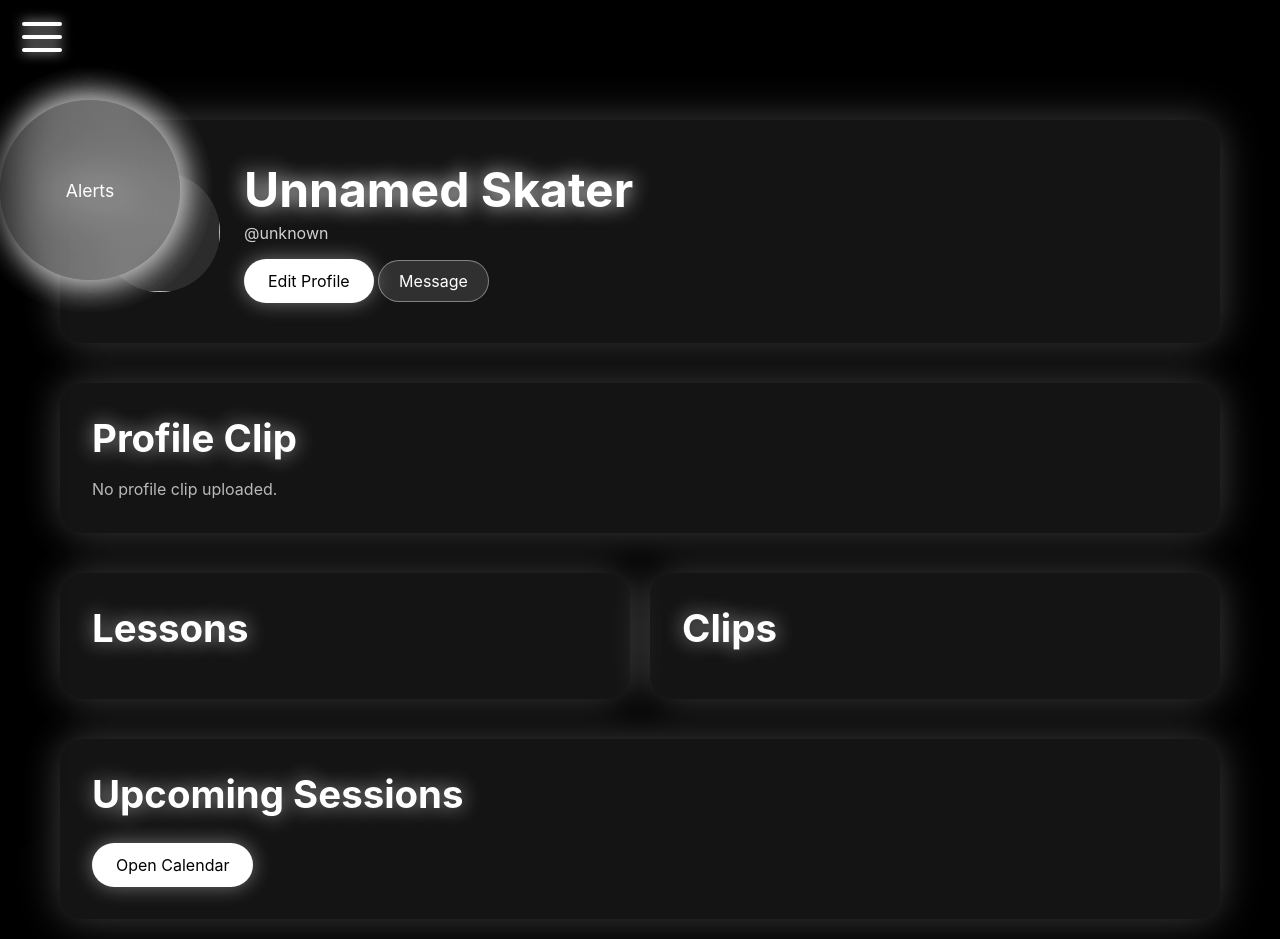
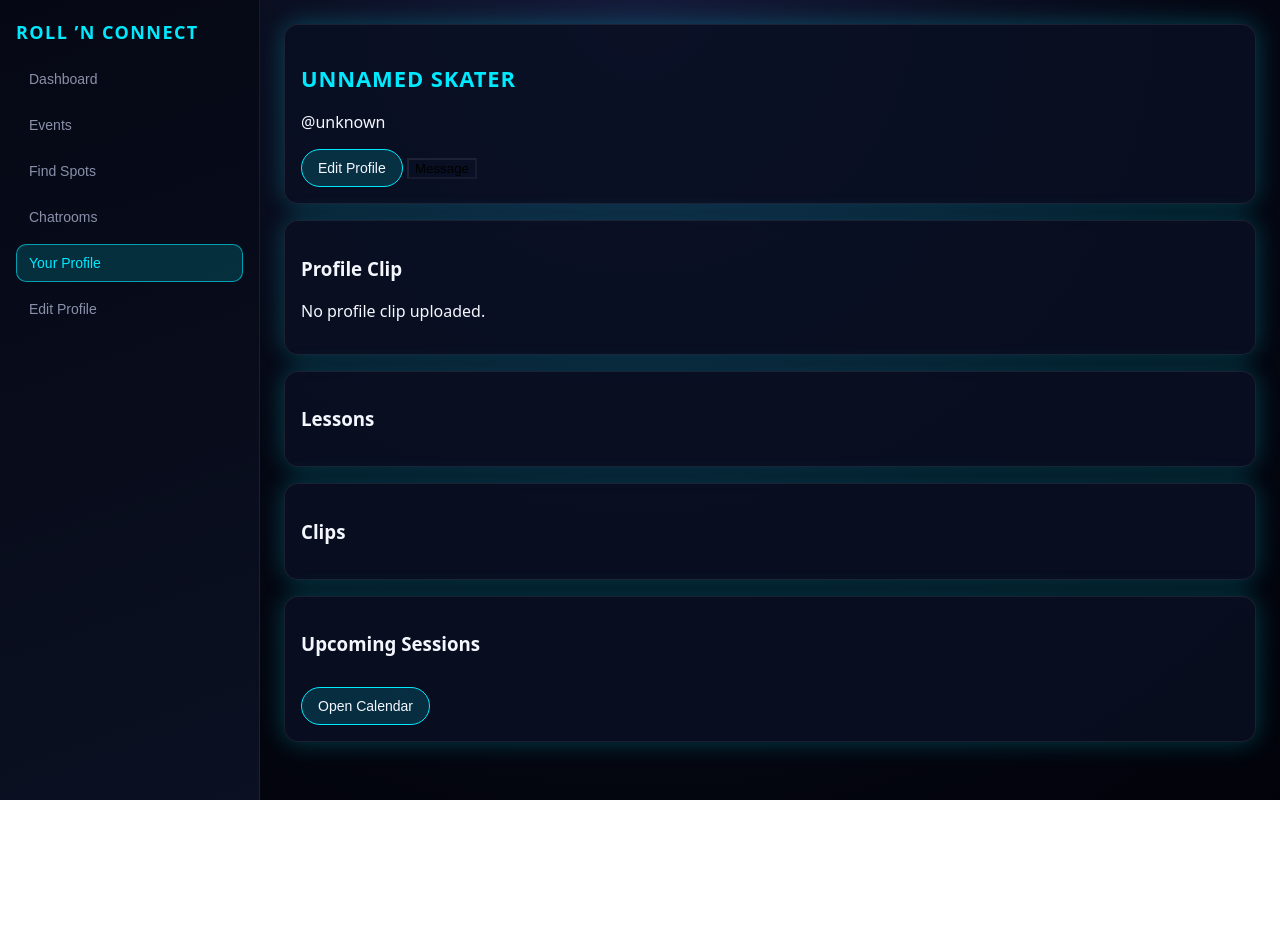
Before and after one commit to boardwalkclay1/roll-nconnect, a plain HTML site: page profile.html in a window 1280 px wide. After the commit the page ends 800 px from the top, so only its background shows below. Drawn offline with Linux system fonts and the light colour scheme.

Commit message:
Update profile.html

```diff
--- a/profile.html
+++ b/profile.html
@@ -4,75 +4,63 @@
   <meta charset="UTF-8">
   <title>Your Profile — Roll ’n Connect</title>
   <meta name="viewport" content="width=device-width, initial-scale=1.0">
-  <link rel="stylesheet" href="rc_style.css">
+  <link rel="stylesheet" href="rc_global.css">
 </head>
 
 <body>
 
-  <!-- STARFIELD -->
+  <!-- STARFIELD BACKGROUND -->
   <div class="stars1"></div>
   <div class="stars2"></div>
   <div class="stars3"></div>
 
-  <!-- LOADING -->
-  <div class="rc-loading-overlay" id="loadingScreen">
-    <div class="rc-loading-track">
-      <div class="rc-longboard"></div>
-      <div class="rc-rollerskate"></div>
-    </div>
-    <div class="rc-loading-text">Loading Profile…</div>
+  <!-- APP LAYOUT -->
+  <div class="rc-app">
+
+    <!-- SIDEBAR -->
+    <aside class="rc-sidebar">
+      <div class="rc-logo">Roll ’n Connect</div>
+
+      <nav class="rc-nav">
+        <button onclick="location.href='dashboard.html'">Dashboard</button>
+        <button onclick="location.href='events.html'">Events</button>
+        <button onclick="location.href='find-spots.html'">Find Spots</button>
+        <button onclick="location.href='chatrooms.html'">Chatrooms</button>
+        <button class="rc-active">Your Profile</button>
+        <button onclick="location.href='profile-edit.html'">Edit Profile</button>
+      </nav>
+    </aside>
+
+    <!-- CONTENT -->
+    <main class="rc-content">
+
+      <!-- PROFILE HEADER -->
+      <section class="rc-section rc-active" id="profileSection">
+
+        <div class="rc-card profile-header">
+          <div class="profile-header-inner">
+
+            <div class="profile-avatar">
+              <img id="profileAvatar">
             </div>
 
-  <!-- HAMBURGER -->
-  <div class="hamburger" id="hamburger">
-    <span></span><span></span><span></span>
+            <div class="profile-info">
+              <h2 id="profileName"></h2>
+              <div id="profileUsername" class="profile-username"></div>
+              <p id="profileBio" class="profile-bio"></p>
+
+              <div class="profile-actions">
+                <button class="rc-btn" onclick="location.href='profile-edit.html'">Edit Profile</button>
+                <button class="rc-btn-secondary" onclick="location.href='chatrooms.html'">Message</button>
+              </div>
             </div>
 
-  <!-- SIDEBAR -->
-  <div class="sidebar" id="sidebar">
-    <h2>Menu</h2>
-    <a href="index.html">Home</a>
-    <a href="dashboard.html">Dashboard</a>
-    <a href="notifications.html">Notifications</a>
-    <a href="events.html">Events</a>
-    <a href="find-spots.html">Find Spots</a>
-    <a href="chatrooms.html">Chatrooms</a>
-    <a href="profile.html">Your Profile</a>
-    <a href="profile-edit.html">Edit Profile</a>
-  </div>
-
-  <!-- FLOATING BUBBLES -->
-  <a href="chatrooms.html" class="bubble" id="bubbleChat">Chat</a>
-  <a href="events.html" class="bubble" id="bubbleEvents">Events</a>
-  <a href="dashboard.html" class="bubble" id="bubbleDash">Dashboard</a>
-  <a href="notifications.html" class="bubble" id="bubbleNotif">Alerts</a>
-
-  <!-- MAIN -->
-  <div class="wrapper">
-
-    <!-- PROFILE HEADER -->
-    <div class="glass" style="padding:40px;margin-bottom:40px;">
-      <div style="display:flex;gap:24px;align-items:center;flex-wrap:wrap;">
-        <div style="width:120px;height:120px;border-radius:50%;overflow:hidden;background:rgba(255,255,255,0.1);">
-          <img id="profileAvatar" style="width:100%;height:100%;object-fit:cover;">
-        </div>
-
-        <div>
-          <h1 id="profileName" class="glow-white" style="margin-bottom:4px;"></h1>
-          <div id="profileUsername" style="opacity:0.8;margin-bottom:10px;"></div>
-          <div id="profileBio" style="opacity:0.8;max-width:600px;"></div>
-
-          <div style="margin-top:16px;">
-            <a href="profile-edit.html" class="btn-primary">Edit Profile</a>
-            <a href="chatrooms.html" class="btn-ghost">Message</a>
-          </div>
-        </div>
           </div>
         </div>
 
         <!-- PROFILE CLIP -->
-    <div class="glass" style="margin-bottom:40px;">
-      <h2 class="section-title">Profile Clip</h2>
+        <div class="rc-card">
+          <h3>Profile Clip</h3>
           <div id="profileClipContainer"></div>
         </div>
 
@@ -80,47 +68,40 @@
         <div class="grid-2">
 
           <!-- LESSONS -->
-      <div class="glass">
-        <h2 class="section-title">Lessons</h2>
+          <div class="rc-card">
+            <h3>Lessons</h3>
             <div id="lessonsList"></div>
           </div>
 
           <!-- CLIPS -->
-      <div class="glass">
-        <h2 class="section-title">Clips</h2>
+          <div class="rc-card">
+            <h3>Clips</h3>
             <div id="clipsList"></div>
           </div>
 
         </div>
 
         <!-- MINI CALENDAR -->
-    <div class="glass" style="margin-top:40px;">
-      <h2 class="section-title">Upcoming Sessions</h2>
+        <div class="rc-card">
+          <h3>Upcoming Sessions</h3>
           <div id="miniCalendar"></div>
-      <a href="calendar.html" class="btn-primary" style="margin-top:10px;">Open Calendar</a>
+          <button class="rc-btn" style="margin-top:12px;" onclick="location.href='calendar.html'">
+            Open Calendar
+          </button>
         </div>
+
+      </section>
+
+    </main>
 
   </div>
 
   <script src="rc_core.js"></script>
 
   <script>
-    /* LOADING */
-    window.addEventListener("load", () => {
-      setTimeout(() => {
-        const ls = document.getElementById("loadingScreen");
-        ls.style.opacity = "0";
-        setTimeout(() => ls.remove(), 600);
-      }, 600);
-    });
-
-    /* SIDEBAR */
-    document.getElementById("hamburger").onclick = () => {
-      document.getElementById("hamburger").classList.toggle("active");
-      document.getElementById("sidebar").classList.toggle("open");
-    };
-
-    /* PROFILE */
+    /* -----------------------------
+       PROFILE RENDERING
+    ------------------------------*/
     function renderProfile() {
       const p = RC.getProfile();
 
@@ -133,62 +114,70 @@
       }
     }
 
-    /* PROFILE CLIP */
+    /* -----------------------------
+       PROFILE CLIP
+    ------------------------------*/
     function renderProfileClip() {
       const p = RC.getProfile();
       const el = document.getElementById("profileClipContainer");
 
       if (!p.profileClipUrl) {
-        el.innerHTML = "<p style='opacity:0.7;'>No profile clip uploaded.</p>";
+        el.innerHTML = "<p class='rc-muted'>No profile clip uploaded.</p>";
         return;
       }
 
       el.innerHTML = `
-        <video src="${p.profileClipUrl}" controls style="width:100%;border-radius:14px;"></video>
+        <video src="${p.profileClipUrl}" controls class="profile-video"></video>
       `;
     }
 
-    /* LESSONS */
+    /* -----------------------------
+       LESSONS
+    ------------------------------*/
     function renderLessons() {
       const lessons = RC.getLessons();
       const el = document.getElementById("lessonsList");
 
       if (!lessons.length) {
-        el.innerHTML = "<p style='opacity:0.7;'>No lessons added.</p>";
+        el.innerHTML = "<p class='rc-muted'>No lessons added.</p>";
         return;
       }
 
       el.innerHTML = lessons.map(ls => `
-        <div class="glass-card" style="margin-bottom:10px;">
+        <div class="rc-card">
           <strong>${ls.title}</strong><br>
           ${(ls.price ? "$" + ls.price : "Free")} • ${ls.duration} min<br>
-          <span style="opacity:0.8;">${ls.description}</span>
+          <span class="rc-muted">${ls.description}</span>
         </div>
       `).join("");
     }
 
-    /* CLIPS */
+    /* -----------------------------
+       CLIPS
+    ------------------------------*/
     function renderClips() {
       const clips = RC.getClips();
       const el = document.getElementById("clipsList");
 
       if (!clips.length) {
-        el.innerHTML = "<p style='opacity:0.7;'>No clips uploaded.</p>";
+        el.innerHTML = "<p class='rc-muted'>No clips uploaded.</p>";
         return;
       }
 
       el.innerHTML = clips.map(url => `
-        <video src="${url}" controls style="width:100%;border-radius:14px;margin-bottom:10px;"></video>
+        <video src="${url}" controls class="profile-video"></video>
       `).join("");
     }
 
-    /* MINI CALENDAR */
+    /* -----------------------------
+       MINI CALENDAR
+    ------------------------------*/
     function renderMiniCalendar() {
       const events = RC.getCalendarItems();
       const el = document.getElementById("miniCalendar");
 
       if (!events.length) {
-        el.innerHTML = "<p style='opacity:0.7;'>No upcoming sessions.</p>";
+        el.innerHTML = "<p class='rc-muted'>No upcoming sessions.</p>";
         return;
       }
 
@@ -198,14 +187,15 @@
         .slice(0,5);
 
       el.innerHTML = upcoming.map(ev => `
-        <div class="glass-card" style="margin-bottom:10px;">
+        <div class="rc-card">
           <strong>${ev.title || "Untitled"}</strong><br>
-          <span style="opacity:0.8;">${ev.date} • ${ev.time || ""}</span><br>
-          <span style="opacity:0.8;">${ev.location || ""}</span>
+          <span class="rc-muted">${ev.date} • ${ev.time || ""}</span><br>
+          <span class="rc-muted">${ev.location || ""}</span>
         </div>
       `).join("");
     }
 
+    /* INIT */
     renderProfile();
     renderProfileClip();
     renderLessons();
```
Lines whose indentation alone changed are shown as unchanged.
